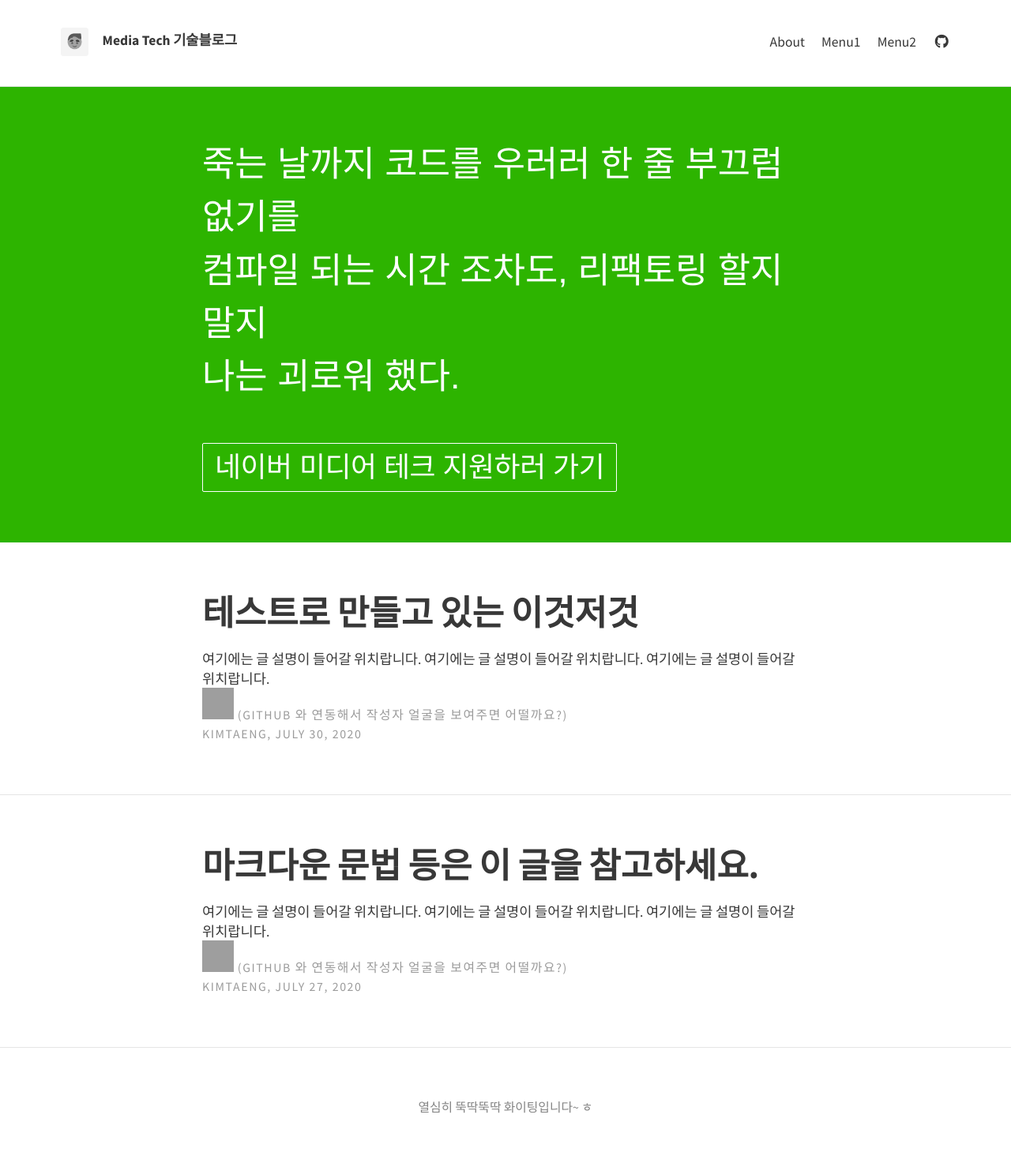
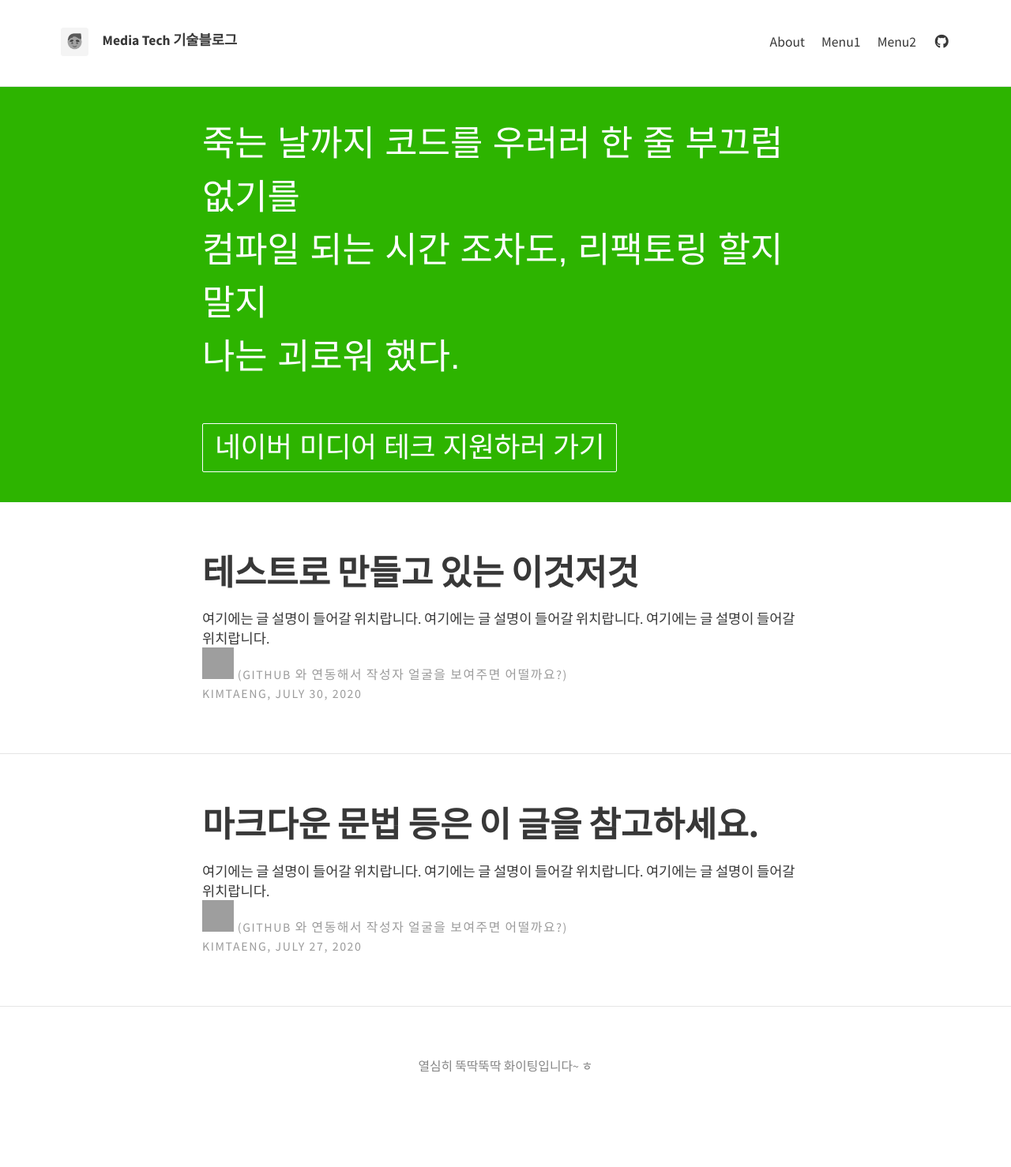
Before and after one commit to naver-media-tech/naver-media-tech.github.io, a Jekyll site: the page built from index.html, in a window 1280 px wide. Shown: the whole page at 79% size. Built offline with Jekyll 4.4.1, drawn with Linux system fonts in a browser that asks for light colours; nearby versions of some CDN libraries; the list of posts is cut into pages by our own code; after the commit the page ends 1427 px from its top, so only the background shows below that; grey boxes are pictures that could not be loaded.

Commit message:
add : css padding-small-vertical-regular-width for div.call-out vertical padding

```diff
--- a/_sass/base/_utility.scss
+++ b/_sass/base/_utility.scss
@@ -3,6 +3,16 @@
   padding: $padding-x-small $padding-x-small * 2;
   @media (max-width: 1000px) {
     padding: $padding-x-small $padding-x-small;
+  }
+}
+
+%padding-small-vertical-regular-width {
+  padding: $padding-x-small $padding-large;
+  @media (max-width: 1000px) {
+    padding: $padding-x-small * 1.5 $padding-large / 1.6;
+  }
+  @media (max-width: 576px) {
+    padding: $padding-x-small;
   }
 }
 %padding-regular {
--- a/_sass/layouts/_index.scss
+++ b/_sass/layouts/_index.scss
@@ -1,6 +1,6 @@
 // Header text feature
 .call-out {
-  @extend %padding-regular;
+  @extend %padding-small-vertical-regular-width;
   display: inline-block;
   width: 100%;
   background-color:$header-desc-background-color;
```
